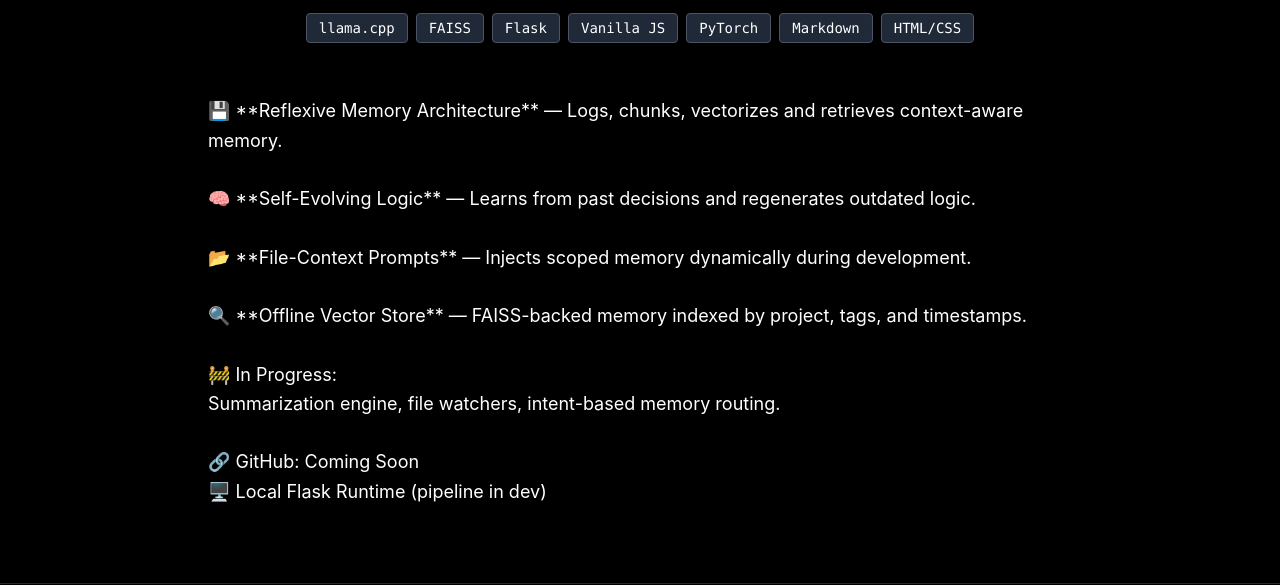
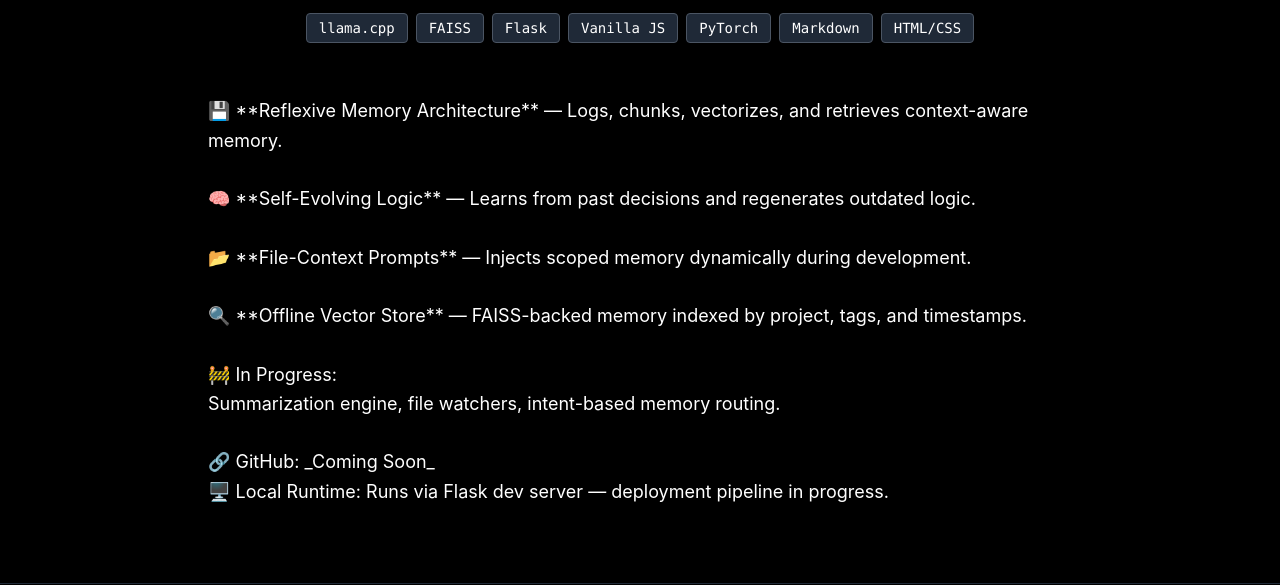
Before and after one commit to moonrunnerkc/aftermathtech, a Next.js app: page /portfolio/autonomous-ai-engineer in a window 1280 px wide. Shown: the part 155-740 px from the top of the page. Built offline with nearby package versions, Linux system fonts and the light colour scheme; no server answers.

Commit message:
Add new projects to portfolio 3

```diff
--- a/app/portfolio/autonomous-ai-engineer/page.tsx
+++ b/app/portfolio/autonomous-ai-engineer/page.tsx
@@ -6,7 +6,7 @@
       title="Autonomous AI Engineer"
       tech={['llama.cpp', 'FAISS', 'Flask', 'Vanilla JS', 'PyTorch', 'Markdown', 'HTML/CSS']}
       content={`
-💾 **Reflexive Memory Architecture** — Logs, chunks, vectorizes and retrieves context-aware memory.
+💾 **Reflexive Memory Architecture** — Logs, chunks, vectorizes, and retrieves context-aware memory.
 
 🧠 **Self-Evolving Logic** — Learns from past decisions and regenerates outdated logic.
 
@@ -17,8 +17,8 @@
 🚧 In Progress:
 Summarization engine, file watchers, intent-based memory routing.
 
-🔗 GitHub: Coming Soon
-🖥️ Local Flask Runtime (pipeline in dev)
+🔗 GitHub: _Coming Soon_
+🖥️ Local Runtime: Runs via Flask dev server — deployment pipeline in progress.
       `}
     />
   );
--- a/app/portfolio/belief-ecology/page.tsx
+++ b/app/portfolio/belief-ecology/page.tsx
@@ -18,7 +18,7 @@
 Emotion-weighted reinforcement, entropy models, and ecosystem visualization.
 
 🔗 GitHub: [github.com/moonrunnerkc/belief-ecology](https://github.com/moonrunnerkc/belief-ecology)
-📄 Medium Abstract
+📄 Medium Abstract - https://medium.com/@bradkinnard/belief-ecology-a-self-regulating-cognitive-memory-architecture-for-autonomous-ai-systems-b113e2f0c36e
 🌐 Visual Demo Coming Summer 2025
       `}
     />
--- a/app/portfolio/blackbox-mind-v3/page.tsx
+++ b/app/portfolio/blackbox-mind-v3/page.tsx
@@ -4,7 +4,17 @@
   return (
     <ProjectDetail
       title="Blackbox Mind v3: Meta-Cognitive Synthetic Intelligence+"
-      tech={['Python', 'Z3 Theorem Prover', 'llama.cpp', 'Neo4j', 'networkx', 'matplotlib', 'graphviz', 'JSON', 'SQLite']}
+      tech={[
+        'Python',
+        'Z3 Theorem Prover',
+        'llama.cpp',
+        'Neo4j',
+        'networkx',
+        'matplotlib',
+        'graphviz',
+        'JSON',
+        'SQLite',
+      ]}
       content={`
 🧠 **Belief Ecology Engine** — Dynamic mental ecosystem where beliefs mutate, compete, and decay naturally.
 
@@ -19,8 +29,8 @@
 🚧 In Development:
 Symbolic logic validator, goal forking engine, introspection graph, and simulated inner voice layer.
 
-🔗 GitHub: [github.com/moonrunnerkc/belief-ecology](https://github.com/moonrunnerkc/belief-ecology)
-📄 Medium: Belief Ecology Abstract
+🔗 [GitHub Repo](https://github.com/moonrunnerkc/belief-ecology)
+📄 [Medium Abstract – Belief Ecology](📄 Medium Abstract - https://medium.com/@bradkinnard/belief-ecology-a-self-regulating-cognitive-memory-architecture-for-autonomous-ai-systems-b113e2f0c36e)
 🌐 Live Preview: Coming Summer 2025
       `}
     />
```
